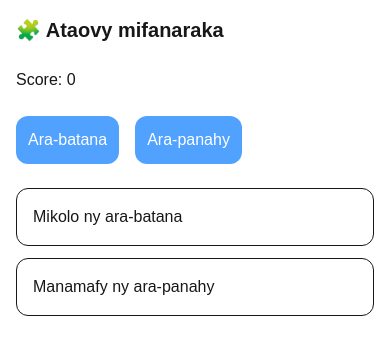
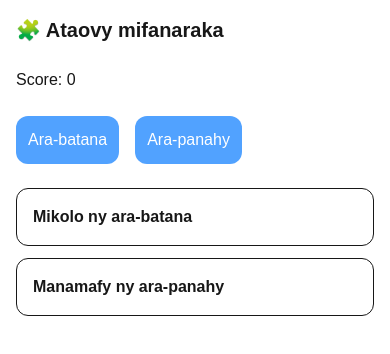
Before and after one commit to Tahiana07/vaomiera-games, a Next.js app: page /drag-drop in a window 390 px wide. Shown: the top 354 px of the page. Built offline with nearby package versions, Linux system fonts and the light colour scheme.

Commit message:
update drag and drop for mobile platform

```diff
--- a/app/drag-drop/page.tsx
+++ b/app/drag-drop/page.tsx
@@ -4,7 +4,11 @@ import {
   DndContext,
   useDraggable,
   useDroppable,
-  DragEndEvent
+  DragEndEvent,
+  useSensor,
+  useSensors,
+  PointerSensor,
+  TouchSensor
 } from "@dnd-kit/core";
 
 import { useState, useEffect } from "react";
@@ -31,14 +35,18 @@ function Draggable({ id, label }: ItemProps) {
       style={style}
       {...listeners}
       {...attributes}
-      className="p-3 bg-blue-400 text-white rounded-xl cursor-grab"
+      className="p-3 bg-blue-400 text-white rounded-xl cursor-grab touch-none"
     >
       {label}
     </div>
   );
 }
 
-function Droppable({ id, label }: ItemProps) {
+function Droppable({
+  id,
+  label,
+  answers
+}: ItemProps & { answers: Record<string, string> }) {
   const { setNodeRef, isOver } = useDroppable({ id });
 
   return (
@@ -48,7 +56,11 @@ function Droppable({ id, label }: ItemProps) {
         isOver ? "bg-green-300" : "bg-white"
       }`}
     >
-      {label}
+      <p className="font-semibold">{label}</p>
+
+      {answers[id] && (
+        <p className="mt-2 text-blue-600">✔ {answers[id]}</p>
+      )}
     </div>
   );
 }
@@ -57,16 +69,42 @@ export default function DragDrop() {
   const router = useRouter();
 
   const [score, setScore] = useState<number>(0);
+  const [answers, setAnswers] = useState<Record<string, string>>({});
+
+  const sensors = useSensors(
+    useSensor(PointerSensor),
+    useSensor(TouchSensor, {
+      activationConstraint: {
+        delay: 100,
+        tolerance: 5,
+      },
+    })
+  );
 
   useEffect(() => {
     const savedScore = localStorage.getItem("score");
     if (savedScore) setScore(Number(savedScore));
   }, []);
 
+  useEffect(() => {
+    localStorage.setItem("answers", JSON.stringify(answers));
+  }, [answers]);
+
   const handleDragEnd = (event: DragEndEvent) => {
     const { active, over } = event;
 
-    if (over && active.id === over.id) {
+    if (!over) return;
+
+    const activeId = String(active.id);
+    const overId = String(over.id);
+
+    // FIX TYPE
+    setAnswers((prev) => ({
+      ...prev,
+      [overId]: activeId,
+    }));
+
+    if (activeId === overId) {
       const newScore = score + 1;
       setScore(newScore);
       localStorage.setItem("score", String(newScore));
@@ -75,6 +113,7 @@ export default function DragDrop() {
 
   return (
     <DndContext
+      sensors={sensors}
       onDragEnd={(e) => {
         handleDragEnd(e);
         setTimeout(() => router.push("/result"), 1000);
@@ -93,7 +132,7 @@ export default function DragDrop() {
 
         <div className="space-y-3">
           {dropZones.map((zone: ItemProps) => (
-            <Droppable key={zone.id} {...zone} />
+            <Droppable key={zone.id} {...zone} answers={answers} />
           ))}
         </div>
       </div>
```
